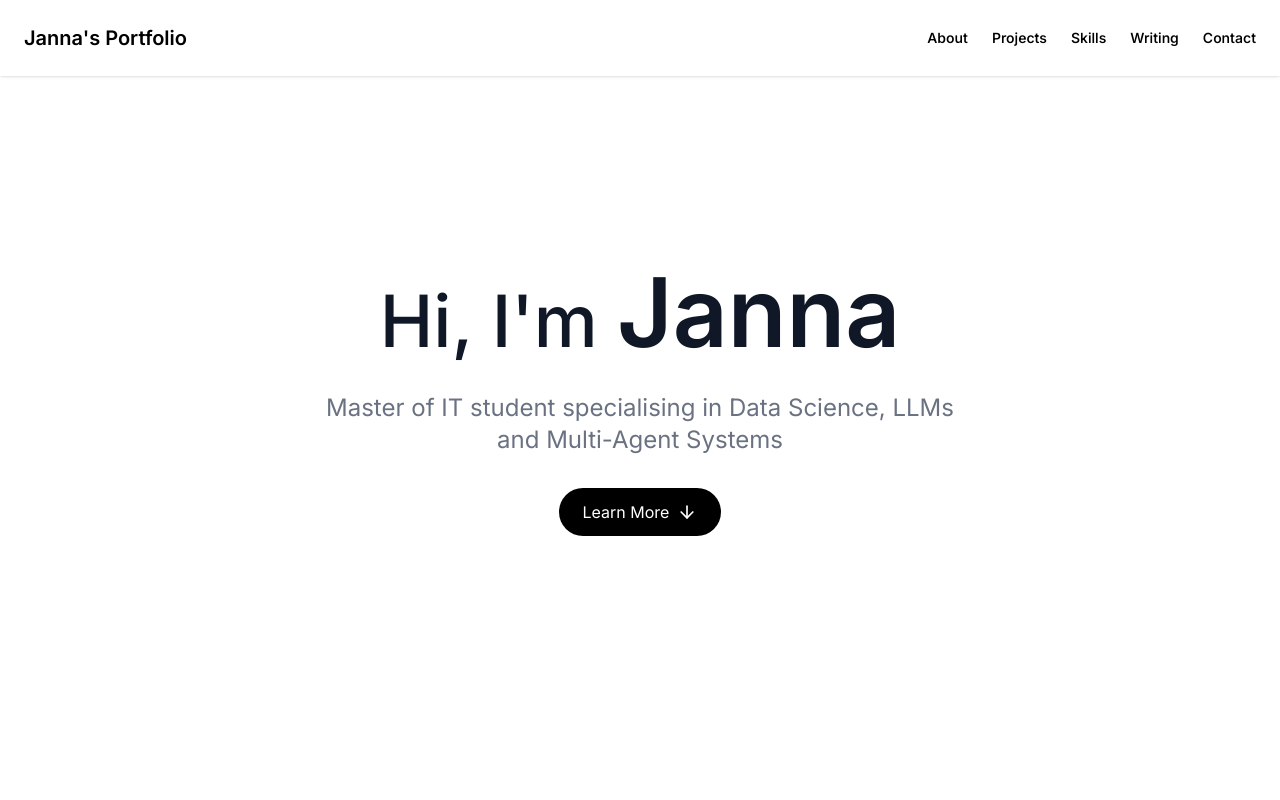
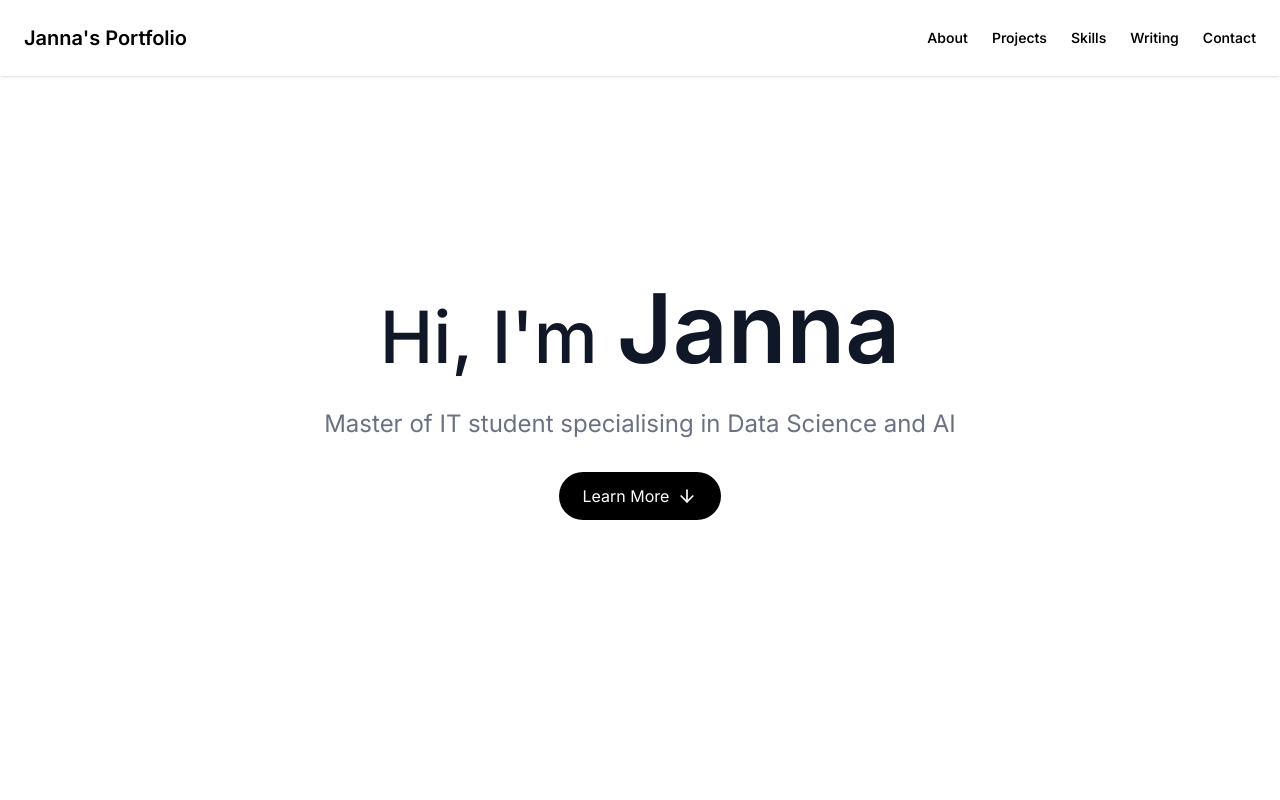
Before and after one commit to quanzee/portfolio-website, a React (Vite) app in the folder my-portfolio/: page / in a window 1280 px wide. Shown: the top 800 px of the page. Built offline with nearby package versions, Linux system fonts and the light colour scheme.

Commit message:
Updated copy

```diff
--- a/my-portfolio/src/components/Hero.tsx
+++ b/my-portfolio/src/components/Hero.tsx
@@ -7,7 +7,7 @@ const Hero = () => {
         Hi, I'm <span className="font-semibold text-8xl">Janna</span>
       </h1>
       <p className="text-2xl text-gray-500 max-w-2xl">
-        Master of IT student specialising in Data Science, LLMs and Multi-Agent Systems
+        Master of IT student specialising in Data Science and AI
       </p>
 
       <a href="#about">
```
